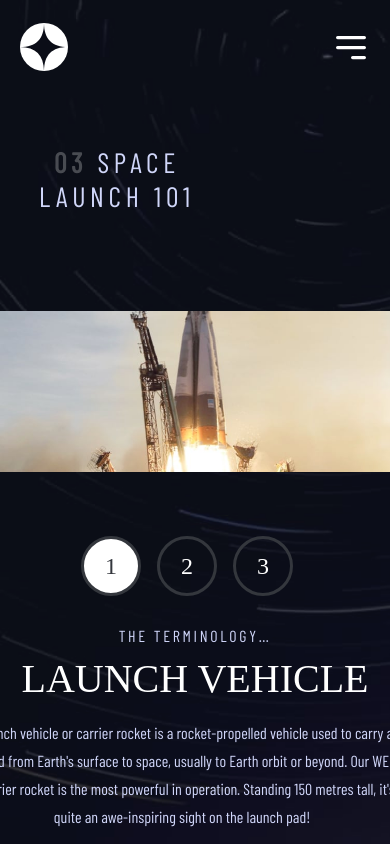
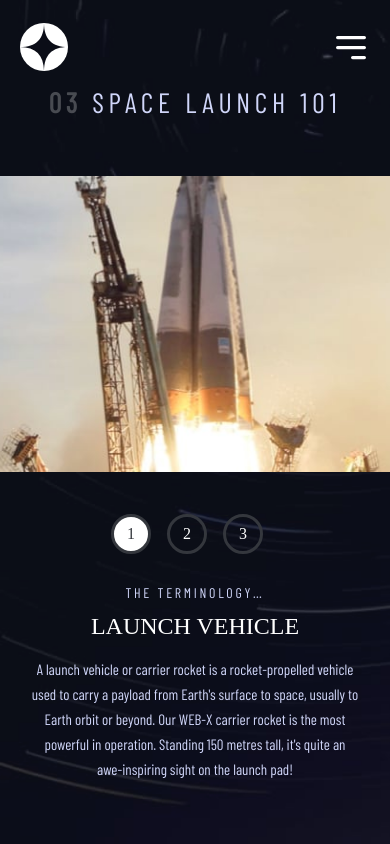
Before and after one commit to Frynelli/space-travel, a React (Create React App) app: page /technology in a window 390 px wide. Built offline with nearby package versions, Linux system fonts and the light colour scheme; a web font is replaced by a local one.

Commit message:
done
fixed the mobile version of the crew page. I feel I understand better the containers, the lists, the button and the navigation on react-route

```diff
--- a/src/pages/Destination/Destination.js
+++ b/src/pages/Destination/Destination.js
@@ -57,7 +57,7 @@ const Destination = ()=>{
     return(
 <Fragment>
     <Route path="/destination/" exact >
-<div className="container-g bck-img-dst">
+<div className="container-g bck-img-dst overflow">
     <div className="container-destination" >
         <div className="fixed-main">
             <h5 className="tablet-resp"><span className="number-page"><strong>01</strong></span> PICK YOUR DESTINATION</h5>
@@ -93,7 +93,7 @@ const Destination = ()=>{
     </Route>
     <Route path={`/destination/:dataId`}>
 
-     <div className="container-g bck-img-dst">
+     <div className="container-g bck-img-dst overflow">
        <div className="container-destination" >
          <div className="fixed-main">
             <h5 className="tablet-resp"><span className="number-page"><strong>01</strong></span> PICK YOUR DESTINATION</h5>
--- a/src/scss/crew/_crew-new.scss
+++ b/src/scss/crew/_crew-new.scss
@@ -36,6 +36,23 @@
       align-items: flex-end;
       height: 55%;
     }
+    @include mobile{
+      height: 75%;
+    }
+  }
+  //inner-box-container
+  .inner-box-crew{
+    @include xl-desktop{
+      display: block;
+    }
+    @include tablet{
+      display: block;
+    }
+    @include mobile{
+      display: flex;
+      flex-direction: column-reverse;
+
+    }
   }
   //left-box text
   .left-box .one-crew{
@@ -59,6 +76,10 @@
     line-height: 28px;
     padding-bottom: 8px;
   }
+  @include mobile{
+    font-size: 16px;
+line-height: 18px;
+  }
   }
   .left-box .one-crew h2{
 
@@ -72,6 +93,10 @@
     font-size: 40px;
     line-height: 46px;
     padding-bottom: 8px;
+  }
+  @include mobile{
+    font-size: 24px;
+    line-height: 28px;
   }
   }
   .left-box .one-crew p{
@@ -87,6 +112,10 @@
   font-size: 16px;
 
 }
+@include mobile{
+  font-size: 15px;
+  line-height: 25px;
+}
   }
   //bottom menu
   .bottom-menu{
@@ -99,6 +128,9 @@
     bottom: initial;
     top: 40px;
     right: 11px;
+  }
+  @include mobile{
+    top:-20px;
   }
   }
   .bottom-menu ul{
@@ -117,6 +149,10 @@
     height: 12px;
     border-radius: 50%;
     margin-left: 20px;
+    @include mobile{
+      width: 10px;
+
+    }
   }
   .bottom-menu ul li{
     cursor: pointer;
@@ -148,13 +184,22 @@
   @include tablet{
     align-items: center;
   }
+  @include mobile{
+    height: auto;
+    position: absolute;
+    top: 20%;
+  }
 }
 .right-box .img-details-crew img{
     @include xl-desktop{
       width:90%;
     }
     @include tablet{
-      width: 80%;
+      width: auto;
+      height: 440px;
       margin: 0 auto;
     }
+    @include mobile{
+      height: 250px;
+    }
 }
--- a/src/scss/destination/_destinations.scss
+++ b/src/scss/destination/_destinations.scss
@@ -14,6 +14,11 @@
       background-image: url("/src/assets/destination/background-destination-mobile.jpg");
     }
   }
+  .overflow{
+    @include mobile{
+        overflow: auto;
+    }
+  }
 .container-destination{
     display: flex;
     max-width: 1200px;
@@ -24,6 +29,10 @@
     @include tablet{
         flex-direction: column;
     }
+    @include mobile{
+        margin: 0 auto;
+    }
+
 }
 
 //planet-image-container
@@ -35,12 +44,18 @@
 @include tablet{
     height: 13%;
 }
+@include mobile{
+    position: absolute;
+}
 }
 //img-sizes
 .img-container-dest img.dest-img-sm{
     @include tablet{
         height: 290px;
         margin: 0 auto;
+    }
+    @include mobile{
+        height: 230px;
     }
 }
 //right-side
@@ -56,6 +71,10 @@
 }
 @include tablet{
     height: 65%;
+}
+@include mobile{
+    height: 50%;
+    bottom: 0px;
 }
 }
 //destination menu
@@ -127,7 +146,7 @@ letter-spacing: 2.7px;
 .dest-details .planets{
     height:468px;
 }
-.dest-details .planets .title{
+.dest-details .planets .title h2{
    @include xl-desktop{
     font-size: 100px;
     line-height: 115px;
@@ -136,6 +155,10 @@ letter-spacing: 2.7px;
 @include tablet{
     font-size: 80px;
     line-height: 92px;
+}
+@include mobile{
+    font-size: 56px;
+    line-height: 64px;
 }
 }
 .dest-details .planets .text{
@@ -153,6 +176,12 @@ letter-spacing: 2.7px;
     height: auto;
 
 }
+@include mobile{
+    font-size: 15px;
+    line-height: 25px;
+    height: min-content;
+    max-width: 327px;
+}
 
 }
 
@@ -167,11 +196,20 @@ letter-spacing: 2.7px;
     position: relative;
     right: 16px;
 }
+@include mobile{
+    flex-direction: column;
+    right: 0;
+}
 }
 
 .dest-details .planets .details .time{
+   @include xl-desktop{
     position: relative;
     left: 40px;
+}
+@include mobile{
+    position: static;
+}
 }
 
 .dest-details .planets .details h5{
@@ -181,13 +219,16 @@ letter-spacing: 2.7px;
     font-family: $font-2;
     text-transform: uppercase;
     color: #ffffff;
+    @include mobile{
+        margin-bottom: 18px;
+    }
 }
 
 .dest-details .planets .details p{
-    font-size: 14px;
-line-height: 17px;
-/* identical to box height */
 
-letter-spacing: 2.3625px;
-text-transform: uppercase;
+      font-size: 14px;
+      line-height: 17px;
+     letter-spacing: 2.3625px;
+      text-transform: uppercase;
+
 }
--- a/src/scss/generalStyling/_general-styling.scss
+++ b/src/scss/generalStyling/_general-styling.scss
@@ -93,6 +93,7 @@ height: 100vh;
     @include tablet{
         flex-direction: column;
     }
+
 }
 
 .hr{
@@ -134,6 +135,7 @@ h5 span.number-page{
     max-width: 100vw;
     height: 100vh;
     text-align: center;
+
 }
 //images-visibility
 img.visible-lg{
--- a/src/scss/technology/_tech.scss
+++ b/src/scss/technology/_tech.scss
@@ -53,14 +53,18 @@
         margin-right: 50%;
     }
     @include mobile{
-        margin-right: 40%;
+        margin: auto;
+        top: 85px;
     }
     @include xsm{
-        margin: 0;
+        margin: auto;
     }
 }
 .inner-box{
     position: fixed;
+    @include tablet{
+      padding-bottom: 5%;
+    }
 }
 .inner-box .left-box{
     display: flex;
@@ -90,6 +94,10 @@
  @include tablet{
     text-align: center;
  }
+ @include mobile{
+    font-size: 14px;
+    line-height: 17px;
+ }
 }
 .left-inner-box .text-tech .main-text{
     @include xl-desktop{
@@ -104,6 +112,12 @@
         font-size: 16px;
         line-height: 28px;
         text-align: center;
+    }
+    @include mobile{
+        font-size: 15px;
+        line-height: 25px;
+        max-width: 327px;
+        margin: 0 auto;
     }
 }
 
@@ -121,11 +135,18 @@
         line-height: 46px;
          text-align: center;
     }
+    @include mobile{
+        font-size: 24px;
+        line-height: 28px;
+    }
 }
 // toggles
 .left-toggle{
     @include tablet{
         margin-bottom: 20px;
+    }
+    @include mobile{
+        margin-top: -50px;
     }
 }
 .left-toggle ul{
@@ -161,6 +182,12 @@
         width: 60px;
         padding-top: 14px;
     }
+    @include mobile{
+        height: 40px;
+        width: 40px;
+        padding-top: 8px;
+
+    }
 }
 
 
@@ -177,6 +204,9 @@
         }
         @include tablet{
             font-size: 24px;
+        }
+        @include mobile{
+            font-size: 16px;
         }
         }
 
@@ -196,8 +226,12 @@
         //right box img
 .right-box{
     @include tablet{
-        width: 100%;
+        width: 1200px;
         padding-top: 25px;
+    }
+    @include mobile{
+        width: 720px;
+
     }
 }
 
```
Also changed, not shown: src/dist/index.css.
